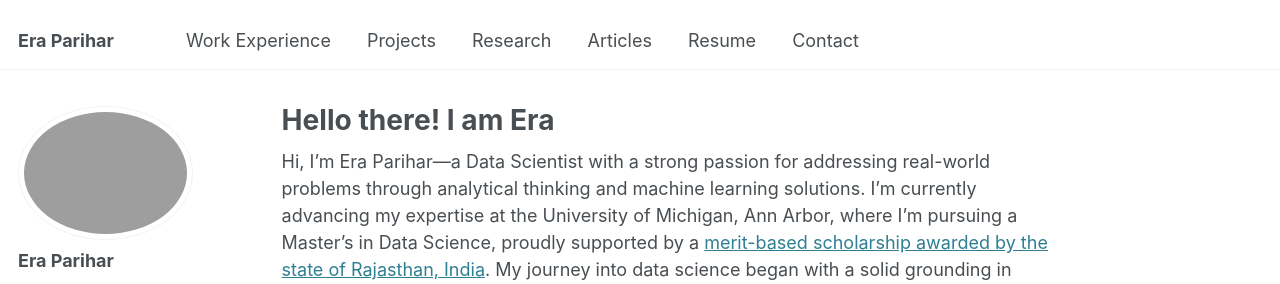
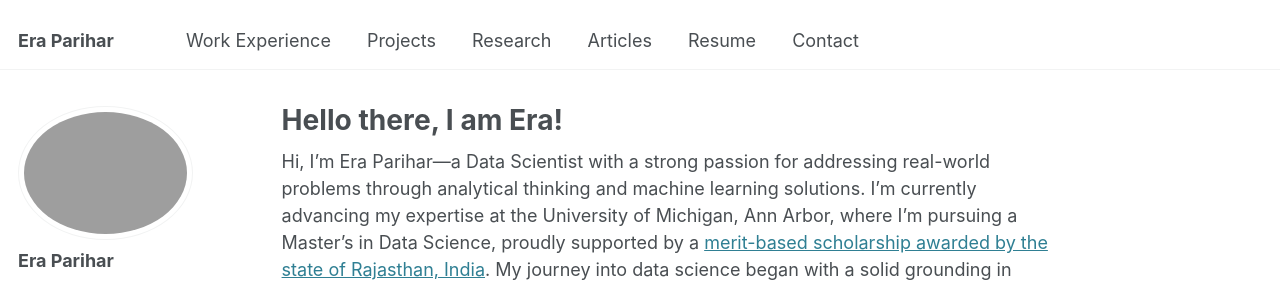
Before and after one commit to erapariharr/erapariharr.github.io, a Jekyll site: the page built from _pages/about.md, in a window 1280 px wide and 1344 px high. Shown: the top 284 px of the window. Built offline with Jekyll 4.4.1, drawn with Linux system fonts in a browser that asks for light colours.

```diff
--- a/_pages/about.md
+++ b/_pages/about.md
@@ -1,6 +1,6 @@
 ---
 permalink: /
-title: "Hello there! I am Era"
+title: "Hello there, I am Era! "
 author_profile: true
 redirect_from:
   - /about/
```
